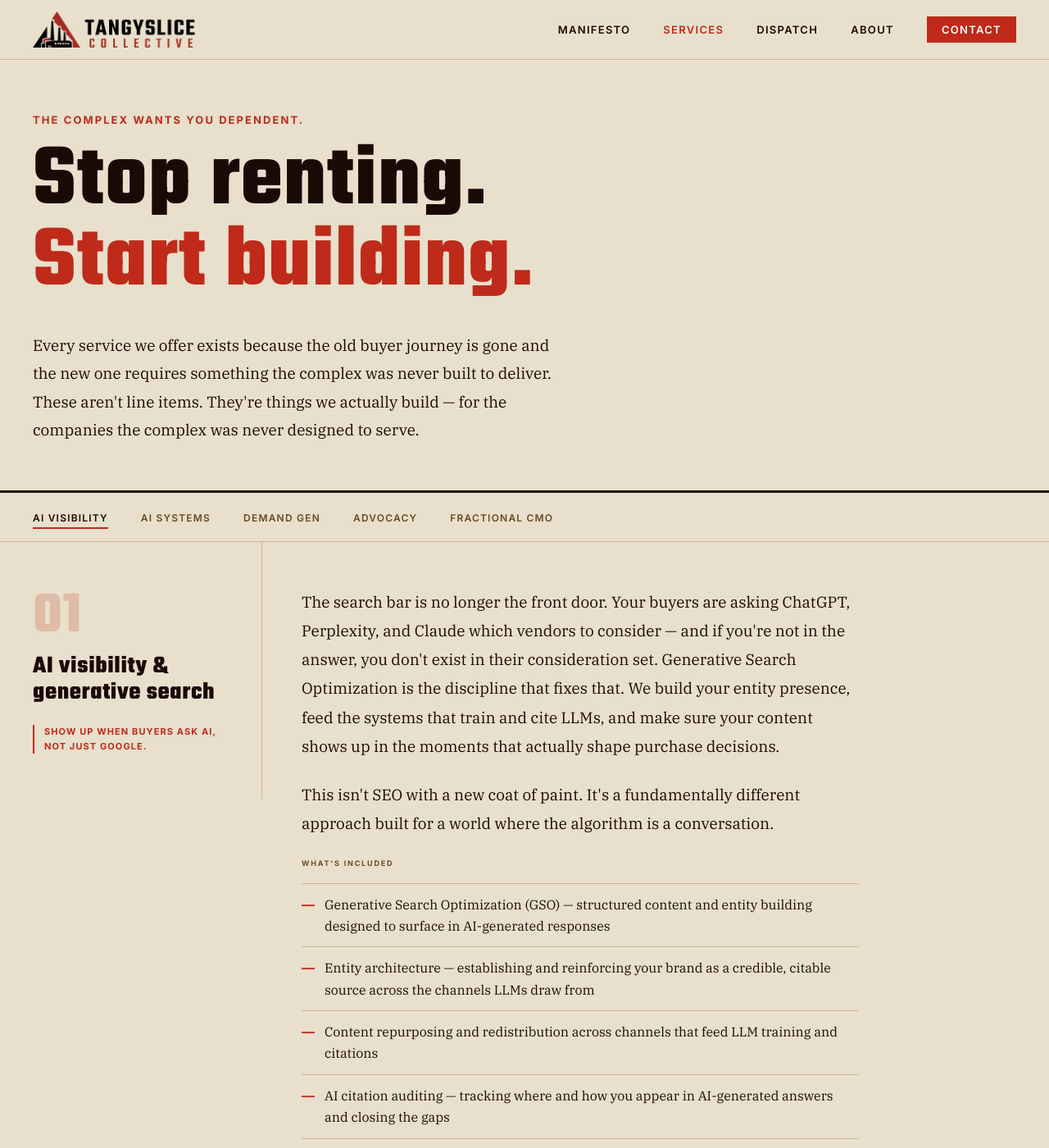
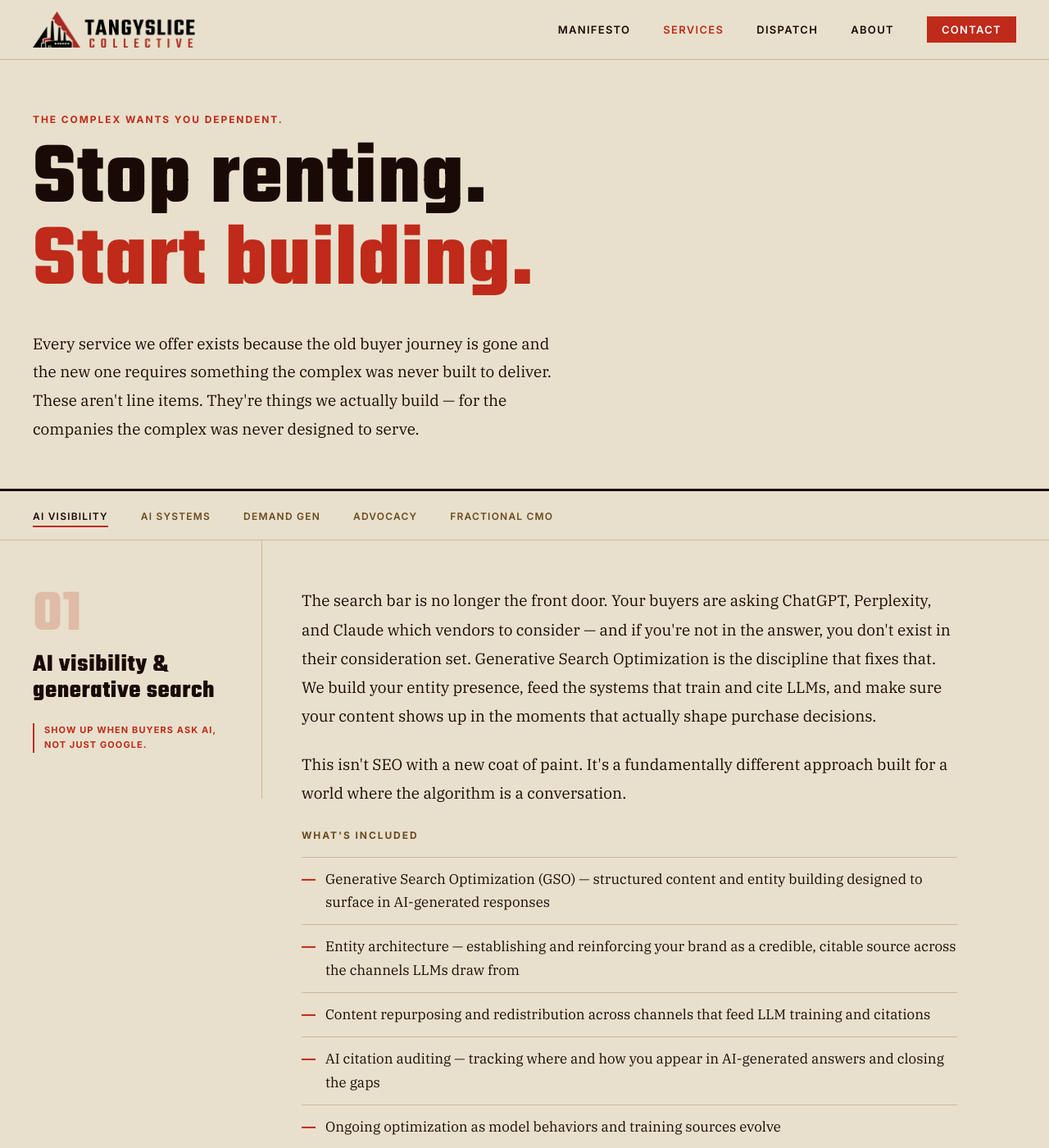
Before and after one commit to timdailey/tangyslice, a Jekyll site: the page built from services.html, in a window 1280 px wide and 1400 px high. Shown: the whole window at 82% size. Built offline with Jekyll 4.4.1, drawn with Linux system fonts in a browser that asks for light colours.

Commit message:
Increase UI label sizes and adjust layout widths
Update assets/css/main.css to improve readability and layout: bump many UI label/font sizes to 12px (previously 9–10px), tweak letter-spacing and line-heights, and increase service-related max-widths from 680px to 800px. Also update a SERVICES PAGE comment and minor typographic adjustments. (assets/.DS_Store was also modified)

```diff
--- a/assets/css/main.css
+++ b/assets/css/main.css
@@ -532,7 +532,7 @@
 /* Footer columns */
 .footer__col-label {
   font-family: var(--font-ui);
-  font-size: 9px;
+  font-size: 12px;
   font-weight: 700;
   letter-spacing: 0.2em;
   text-transform: uppercase;
@@ -703,7 +703,7 @@
 
 .for-block__label {
   font-family: var(--font-ui);
-  font-size: 9px;
+  font-size: 12px;
   font-weight: 700;
   letter-spacing: 0.2em;
   text-transform: uppercase;
@@ -722,7 +722,7 @@
 /* Includes list (service deliverables) */
 .includes-label {
   font-family: var(--font-ui);
-  font-size: 9px;
+  font-size: 12px;
   font-weight: 700;
   letter-spacing: 0.2em;
   text-transform: uppercase;
@@ -876,7 +876,7 @@
 
 .home-pullquote__from {
   font-family: var(--font-ui);
-  font-size: 9px;
+  font-size: 12px;
   font-weight: 600;
   letter-spacing: 0.2em;
   text-transform: uppercase;
@@ -931,7 +931,7 @@
 
 .dispatch-beat {
   font-family: var(--font-ui);
-  font-size: 9px;
+  font-size: 12px;
   font-weight: 700;
   letter-spacing: 0.18em;
   text-transform: uppercase;
@@ -998,7 +998,7 @@
 
 .page-header__eyebrow {
   font-family: var(--font-ui);
-  font-size: var(--text-ui-sm);
+  font-size: 12px;
   font-weight: 700;
   letter-spacing: 0.16em;
   text-transform: uppercase;
@@ -1028,7 +1028,7 @@
 
 
 /* ==========================================================================
-   SERVICES PAGE — section 10
+   SERVICES PAGE — replace section 10 in main.css
    ========================================================================== */
 
 /* ── Service jump nav ── */
@@ -1134,7 +1134,7 @@
   font-size: var(--text-body-lg);
   line-height: 1.85;
   color: var(--dark);
-  max-width: 680px;
+  max-width: 800px;
   margin-bottom: var(--space-5);
 }
 
@@ -1142,9 +1142,9 @@
 
 .svc__includes-label {
   font-family: var(--font-ui);
-  font-size: 9px;
-  font-weight: 700;
-  letter-spacing: 0.2em;
+  font-size: 12px;
+  font-weight: 700;
+  letter-spacing: 0.16em;
   text-transform: uppercase;
   color: var(--brown);
   margin-bottom: var(--space-4);
@@ -1152,15 +1152,15 @@
 
 .svc__includes {
   list-style: none;
-  max-width: 680px;
+  max-width: 800px;
   margin-bottom: var(--space-7);
 }
 
 .svc__includes li {
   font-family: var(--font-body);
-  font-size: var(--text-body-sm);
-  color: var(--dark);
-  line-height: 1.65;
+  font-size: var(--text-body);
+  color: var(--dark);
+  line-height: 1.7;
   padding: var(--space-3) 0;
   border-top: 1px solid var(--rule);
   display: flex;
@@ -1181,14 +1181,14 @@
 .svc__for {
   background: var(--dark);
   padding: var(--space-5) var(--space-6);
-  max-width: 680px;
+  max-width: 800px;
 }
 
 .svc__for-label {
   font-family: var(--font-ui);
-  font-size: 9px;
-  font-weight: 700;
-  letter-spacing: 0.2em;
+  font-size: 12px;
+  font-weight: 700;
+  letter-spacing: 0.16em;
   text-transform: uppercase;
   color: var(--gold);
   margin-bottom: var(--space-2);
@@ -1198,7 +1198,7 @@
   font-family: var(--font-body);
   font-size: var(--text-body-sm);
   font-style: italic;
-  line-height: 1.7;
+  line-height: 1.75;
   color: rgba(232, 224, 204, 0.65);
 }
 
@@ -1211,7 +1211,7 @@
 
 .svc-together__label {
   font-family: var(--font-ui);
-  font-size: 9px;
+  font-size: 12px;
   font-weight: 700;
   letter-spacing: 0.2em;
   text-transform: uppercase;
@@ -1260,7 +1260,7 @@
 
 .svc-pair__tag {
   font-family: var(--font-ui);
-  font-size: 9px;
+  font-size: 12px;
   font-weight: 700;
   letter-spacing: 0.14em;
   text-transform: uppercase;
@@ -2047,7 +2047,7 @@
 
 .post-cta__eyebrow {
   font-family: var(--font-ui);
-  font-size: 10px;
+  font-size: 12px;
   font-weight: 700;
   letter-spacing: 0.2em;
   text-transform: uppercase;
@@ -2099,7 +2099,7 @@
 
 .post-author__label {
   font-family: var(--font-ui);
-  font-size: 9px;
+  font-size: 12px;
   font-weight: 700;
   letter-spacing: 0.2em;
   text-transform: uppercase;
@@ -2143,7 +2143,7 @@
 
 .post-author__role {
   font-family: var(--font-ui);
-  font-size: 10px;
+  font-size: 12px;
   font-weight: 700;
   letter-spacing: 0.14em;
   text-transform: uppercase;
@@ -2178,7 +2178,7 @@
 
 .read-next__label {
   font-family: var(--font-ui);
-  font-size: 9px;
+  font-size: 12px;
   font-weight: 700;
   letter-spacing: 0.2em;
   text-transform: uppercase;
@@ -2235,7 +2235,7 @@
 
 .sidebar-toc__label {
   font-family: var(--font-ui);
-  font-size: 9px;
+  font-size: 12px;
   font-weight: 700;
   letter-spacing: 0.2em;
   text-transform: uppercase;
@@ -2458,7 +2458,7 @@
 
 .founder__role {
   font-family: var(--font-ui);
-  font-size: 10px;
+  font-size: 12px;
   font-weight: 700;
   letter-spacing: 0.18em;
   text-transform: uppercase;
@@ -2641,7 +2641,7 @@
 
 .form__label {
   font-family: var(--font-ui);
-  font-size: 10px;
+  font-size: 12px;
   font-weight: 700;
   letter-spacing: 0.14em;
   text-transform: uppercase;
@@ -2695,7 +2695,7 @@
 
 .contact-sidebar__label {
   font-family: var(--font-ui);
-  font-size: 9px;
+  font-size: 12px;
   font-weight: 700;
   letter-spacing: 0.2em;
   text-transform: uppercase;
@@ -2833,7 +2833,7 @@
 
 .mani-label {
   font-family: var(--font-ui);
-  font-size: 9px;
+  font-size: 12px;
   font-weight: 700;
   letter-spacing: 0.2em;
   text-transform: uppercase;
```
Also changed, not shown: 1 other file.
